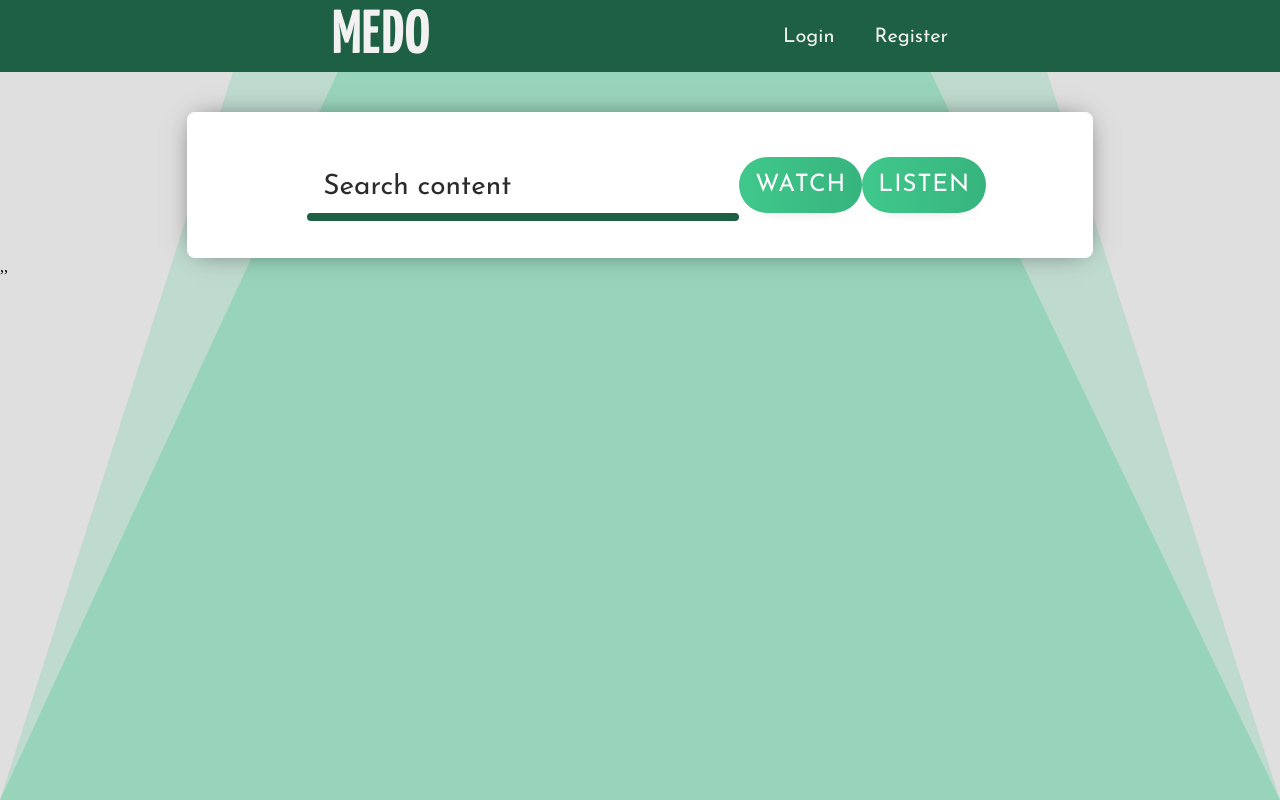
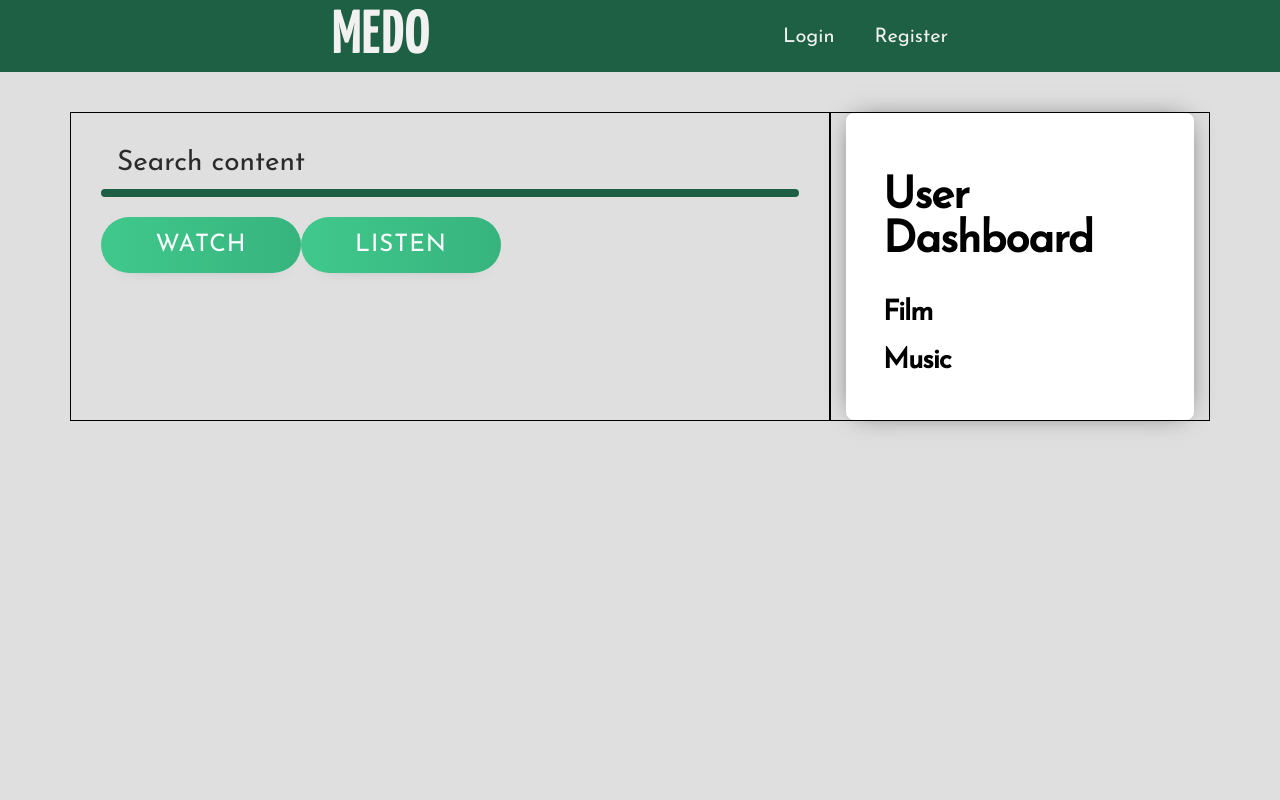
Before and after one commit to mpaitgt/recordshare, a React (Create React App) app in the folder client/: page / in a window 1280 px wide. Built offline with nearby package versions, Linux system fonts and the light colour scheme.

Commit message:
added dashboard component

```diff
--- a/client/public/index.html
+++ b/client/public/index.html
@@ -29,8 +29,8 @@
   </head>
   <body>
     <noscript>You need to enable JavaScript to run this app.</noscript>
-    <div id="bg"></div>
-    <div id="bg2"></div>
+    <!-- <div id="bg"></div> -->
+    <!-- <div id="bg2"></div> -->
     <div id="root"></div>
 
     <!-- <div id="bg2"></div> -->
--- a/client/src/App.js
+++ b/client/src/App.js
@@ -12,7 +12,6 @@ function App() {
   return (
     <Router>
       <Navbar />
-      <Container>
       <Switch>
         <Route exact path="/artists/:id" component={ArtistDetail} />
         <Route exact path="/movies/:id" component={MovieDetail} />
@@ -20,7 +19,6 @@ function App() {
         <Route exact path="/register" component={Register}/>
         <Route exact path="/" component={Search}/>
       </Switch>
-      </Container>
     </Router>
   );
 }
--- a/client/src/Components/Card.js
+++ b/client/src/Components/Card.js
@@ -9,6 +9,8 @@ let CARD = styled.div`
   -webkit-box-shadow: 0px 0px 26px -10px rgba(0,0,0,0.75);
   -moz-box-shadow: 0px 0px 26px -10px rgba(0,0,0,0.75);
   box-shadow: 0px 0px 26px -10px rgba(0,0,0,0.75);
+  width: auto;
+  margin: 0 auto;
 `;
 
 function Card({ children }) {
--- a/client/src/Components/ContentCard/ContentCard.js
+++ b/client/src/Components/ContentCard/ContentCard.js
@@ -36,7 +36,6 @@ const TEXT = styled.div`
 `;
 
 function ContentCard(props) {
-  console.log(props.content);
   return (
     props.type === 'Movie'
     ?
--- /dev/null
+++ b/client/src/Components/Dashboard.js
@@ -0,0 +1,17 @@
+import React from 'react';
+import Card from '../Components/Card';
+import Text from '../Components/Text';
+
+function Dashboard(props) {
+
+
+  return (
+    <Card>
+      <Text variant="h2">User Dashboard</Text>
+      <Text variant="h4">Film</Text>
+      <Text variant="h4">Music</Text>
+    </Card>
+  )
+}
+
+export default Dashboard;
--- a/client/src/Components/SearchContent/SearchCard.js
+++ b/client/src/Components/SearchContent/SearchCard.js
@@ -2,13 +2,10 @@ import React, {useState} from 'react';
 import Card from '../Card';
 import SearchBar from './SearchBar';
 import SearchBtn from './SearchBtn';
-// import Button from '../Elements/Button';
-// import Text from '../Text';
-import Container from '../Container';
+import {Container} from 'react-grid-system';
 
 function SearchCard({ searchMusic, searchMovies, search, handleChange }) {
   return (
-    <Card>
       <Container>
           <SearchBar
             name="search"
@@ -19,7 +16,6 @@ function SearchCard({ searchMusic, searchMovies, search, handleChange }) {
           <SearchBtn onClick={searchMovies} type="submit">Watch</SearchBtn>
           <SearchBtn onClick={searchMusic} type="submit">Listen</SearchBtn>
       </Container>
-    </Card>
   )
 }
 
--- a/client/src/Pages/MovieDetail.js
+++ b/client/src/Pages/MovieDetail.js
@@ -1,4 +1,4 @@
-import React, {useEffect} from 'react';
+import React, {useEffect, useState} from 'react';
 import Transition from '../Components/Transition';
 import MovieInfo from '../Components/Movies/MovieInfo';
 import tmdb from '../Utils/tmdb';
@@ -9,29 +9,28 @@ function Detail(props) {
 
   useEffect(() => {
     tmdb.getMovieById(props.match.params.id)
-      .then(res => {
-        props.updateMovie(res.data)
-        console.log(props);
-      })
+      .then(res => props.updateMovie(res.data))
       .catch(err => console.log(err));
   }, []);
 
-  const add = () => {
-    const { movie } = this.state;
-    tmdb.saveMovie({ title: movie.title, id: movie.id })
-      .then(res => console.log(res))
-      .catch(err => console.log(err))
-  }
+  setTimeout(() => console.log(props), 4000);
+  // const add = () => {
+  //   tmdb.saveMovie({ title: movie.title, id: movie.id })
+  //     .then(res => console.log(res))
+  //     .catch(err => console.log(err))
+  // }
 
-  const goBack = () => {
-    props.history.goBack();
-  }
+  // const goBack = () => {
+  //   props.history.goBack();
+  // }
 
-  return (
-    <Transition>
-      {/* <MovieInfo movie={props.movie} back={goBack} /> */}
-    </Transition>
-  )
+    return (
+      <Transition>
+        <MovieInfo movie={props.movie} />
+      </Transition>
+    )
+
+
 }
 
 const matchStateToProps = state => {
--- a/client/src/Pages/Search.js
+++ b/client/src/Pages/Search.js
@@ -5,6 +5,8 @@ import Transition from '../Components/Transition';
 import tmdb from '../Utils/tmdb';
 import spotify from '../Utils/spotify';
 import SearchCard from '../Components/SearchContent/SearchCard';
+import Dashboard from '../Components/Dashboard';
+import {Container, Row, Col} from 'react-grid-system';
 import ResultsContainer from '../Components/ResultsContainer';
 import {updateSearchResults} from '../Redux/Reducers/rootReducer';
 import {connect} from 'react-redux';
@@ -45,16 +47,24 @@ function Search(props) {
   }
 
   return (
-    <Transition>
-      <div className="page">
+    <Container>
+      <Row>
+        <Col lg={8} style={{border: '1px solid black'}}>
           <SearchCard
             searchMovies={searchMovies}
             searchMusic={searchMusic}
             search={search}
             handleChange={e => setSearch(e.target.value)}
           />
-      </div>
+        </Col>
+        <Col lg={4} style={{border: '1px solid black'}}>
+          <Dashboard />
+        </Col>
+      </Row>
+      <Row>
+      <Col lg={12}>
       <ResultsContainer>
+
         {
           props.search_results.map(item => {
             return (
@@ -62,8 +72,11 @@ function Search(props) {
             )
           })
         }
+
       </ResultsContainer>
-    </Transition>
+      </Col>
+      </Row>
+    </Container>
   )
 }
 
--- a/client/src/Redux/Reducers/rootReducer.js
+++ b/client/src/Redux/Reducers/rootReducer.js
@@ -6,15 +6,14 @@ const initState = {
 };
 
 const UPDATE_SEARCH_RESULTS = 'UPDATE_SEARCH_RESULTS';
-const UPDATE_ARTIST = 'UPDATE_ARTIST';
 const UPDATE_MOVIE = 'UPDATE_MOVIE';
 
 const rootReducer = (state = initState, action) => {
   switch (action.type) {
     case UPDATE_SEARCH_RESULTS:
-      return {
-        search_results: action.search_results
-      };
+      return { search_results: action.search_results }
+    case UPDATE_MOVIE:
+      return { movie: action.movie }
     default:
       return state;
   }
@@ -27,10 +26,10 @@ const updateSearchResults = (data) => {
   }
 }
 
-const updateMovie = (data) => {
+const updateMovie = (movie_data) => {
   return {
     type: UPDATE_MOVIE,
-    movie: [...data]
+    movie: Object.assign({}, movie_data)
   }
 }
 
--- a/client/src/index.js
+++ b/client/src/index.js
@@ -8,7 +8,7 @@ import store from './Redux/store';
 
 ReactDOM.render(
   <Provider store={store}>
-    <App />,,
+    <App />
   </Provider>,
   document.getElementById('root')
 );
```
Lines whose indentation alone changed are shown as unchanged.
